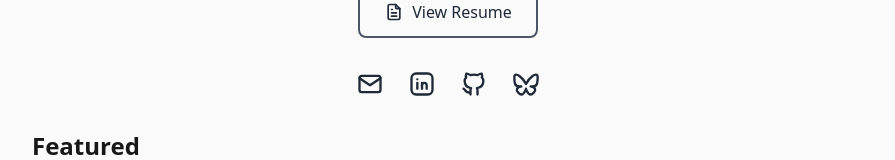
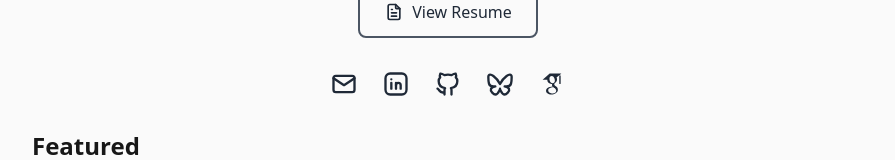
Before and after one commit to spidersouris/spidersouris.github.io, a Next.js app: page / in a window 1280 px wide. Shown: the part 596-756 px from the top of the page, without its empty margins (192-1087 px from the left). Built offline with nearby package versions, Linux system fonts and the light colour scheme.

Commit message:
:sparkles: feat: add Google Scholar link

```diff
--- a/next.config.ts
+++ b/next.config.ts
@@ -25,6 +25,14 @@ const nextConfig: NextConfig = {
     loader: "custom",
     loaderFile: "src/lib/imageLoader.ts",
   },
+  webpack(config) {
+    config.module.rules.push({
+      test: /\.svg$/,
+      use: ["@svgr/webpack"],
+    });
+
+    return config;
+  },
 };
 
 module.exports = withMDX(nextConfig);
--- a/package.json
+++ b/package.json
@@ -56,6 +56,7 @@
     "@commitlint/cli": "^19.6.1",
     "@commitlint/config-conventional": "^19.6.0",
     "@eslint/eslintrc": "^3",
+    "@svgr/webpack": "^8.1.0",
     "@tailwindcss/typography": "^0.5.15",
     "@types/js-yaml": "^4.0.9",
     "@types/node": "^20",
--- a/scripts/getGitHubStars.ts
+++ b/scripts/getGitHubStars.ts
@@ -2,7 +2,7 @@ import { exec } from "child_process";
 import fs from "fs";
 import yaml from "js-yaml";
 
-const PROJECTS_PATH = "../public/data/yaml/projects.yaml";
+const PROJECTS_PATH = "/public/data/yaml/projects.yaml";
 
 const getGitHubStars = (repo: string): Promise<number> => {
   return new Promise((resolve, reject) => {
--- a/src/components/CustomIcon.tsx
+++ b/src/components/CustomIcon.tsx
@@ -1,28 +1,53 @@
 import { Icon } from "@tabler/icons-react";
+import { ComponentType, SVGProps } from "react";
 import Link from "next/link";
 import { motion } from "framer-motion";
 import { HoverLabel } from "./HoverLabel";
 
 interface CustomIconProps {
-  icon: Icon;
+  icon: Icon | ComponentType<SVGProps<SVGSVGElement>>;
   href?: string;
   label?: string;
   labelOffset?: number;
   hoverColorClass?: string;
   containerClassName?: string;
+  size?: number;
+  isLocalSvg?: boolean;
 }
 
 export function CustomIcon({
-  icon: Icon,
+  icon: IconComponent,
   href,
   label,
   labelOffset = 4,
   hoverColorClass = "default",
   containerClassName = "",
+  size = 28,
+  isLocalSvg = false,
 }: CustomIconProps) {
+  const IconWrapper = () => (
+    <IconComponent
+      width={size}
+      height={size}
+      className={`transition-colors duration-200 ${
+        isLocalSvg
+          ? "fill-gray-800 dark:fill-gray-400" // fill for local SVGs
+          : "text-gray-800 dark:text-gray-400" // color for Tabler icons
+      }`}
+    />
+  );
+
+  const Content = (
+    <motion.div
+      whileHover={{ y: -4 }}
+      className={`relative rounded-lg transition-colors duration-200 ${containerClassName}`}
+    >
+      <IconWrapper />
+    </motion.div>
+  );
+
+  if (href) {
     return (
-    <>
-      {href ? (
       <Link
         href={href}
         target="_blank"
@@ -30,35 +55,16 @@ export function CustomIcon({
         aria-label={label}
         className={`group relative ${hoverColorClass}`}
       >
-          <motion.div
-            whileHover={{ y: -4 }}
-            className={`relative rounded-lg
-              transition-colors duration-200 ${containerClassName}`}
-          >
-            <Icon
-              size={28}
-              className="transition-colors duration-200
-                text-gray-800 dark:text-gray-400"
-            />
-          </motion.div>
+        {Content}
         {label && <HoverLabel label={label} labelOffset={labelOffset} />}
       </Link>
-      ) : (
+    );
+  }
+
+  return (
     <div className={`group relative ${hoverColorClass}`}>
-          <motion.div
-            whileHover={{ y: -4 }}
-            className={`relative rounded-lg
-              transition-colors duration-200 ${containerClassName}`}
-          >
-            <Icon
-              size={28}
-              className="transition-colors duration-200
-                text-gray-800 dark:text-gray-400"
-            />
-          </motion.div>
+      {Content}
       {label && <HoverLabel label={label} labelOffset={labelOffset} />}
     </div>
-      )}
-    </>
   );
 }
--- a/src/constants/socialLinks.ts
+++ b/src/constants/socialLinks.ts
@@ -6,6 +6,7 @@ import {
   IconBrandLinkedin,
   IconMail,
 } from "@tabler/icons-react";
+import IconScholar from "../../public/icons/google-scholar.svg";
 
 export const socialLinks = [
   {
@@ -30,4 +31,10 @@ export const socialLinks = [
     label: "Bluesky",
     hoverColorClass: "bsky",
   },
+  {
+    icon: IconScholar,
+    href: "https://scholar.google.com/citations?user=pGk01S8AAAAJ",
+    label: "Google Scholar",
+    isLocalSvg: true,
+  },
 ];
```
Also changed, not shown: public/icons/google-scholar.svg (added), 1 other file (tests, documents, lock files or other folders). Lines whose indentation alone changed are shown as unchanged.
